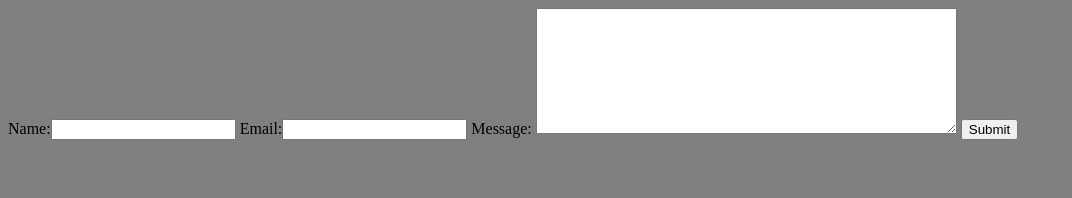
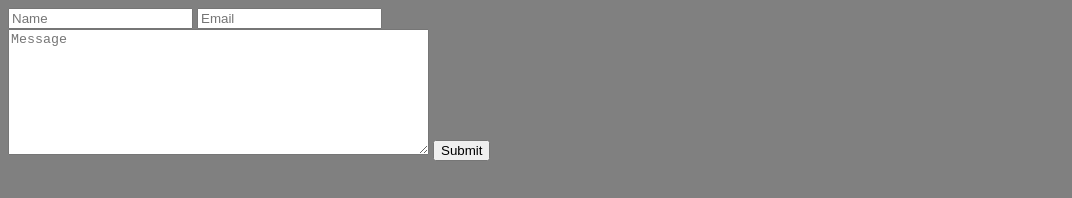
Before and after one commit to BigR0b/savvy-coders-exercises, a plain HTML site: page contact/index.html in a window 1280 px wide. Shown: the whole page, without its empty margins (0-1072 px from the left). Drawn offline with Linux system fonts and the light colour scheme.

Commit message:
add placeholder and link to contact page on main page

```diff
--- a/contact/index.html
+++ b/contact/index.html
@@ -9,9 +9,9 @@
 </head>
 <body>
   <form>
-    <label for="name">Name:</label><input name="name" type="text">
-    <label for="email">Email:</label><input name="email" type="email">
-    <label for="message">Message:</label> <textarea name="message" rows="8" cols="50"></textarea>
+    <label for="name" class="hidden">Name:</label><input name="name" type="text" placeholder ="Name">
+    <label for="email" class="hidden">Email:</label><input name="email" type="email" placeholder ="Email">
+    <label for="message" class="hidden">Message:</label> <textarea name="message" rows="8" cols="50" placeholder ="Message"></textarea>
     <input type="submit">
   </form>
 </body>
--- a/css/style.css
+++ b/css/style.css
@@ -20,3 +20,9 @@ img{
   width: 200px;
   height: 200px;
 }
+.hidden{
+  display: none;
+}
+form {
+  width: 500px;
+}
```
Also changed, not shown: index.html (+1 -0 lines).
